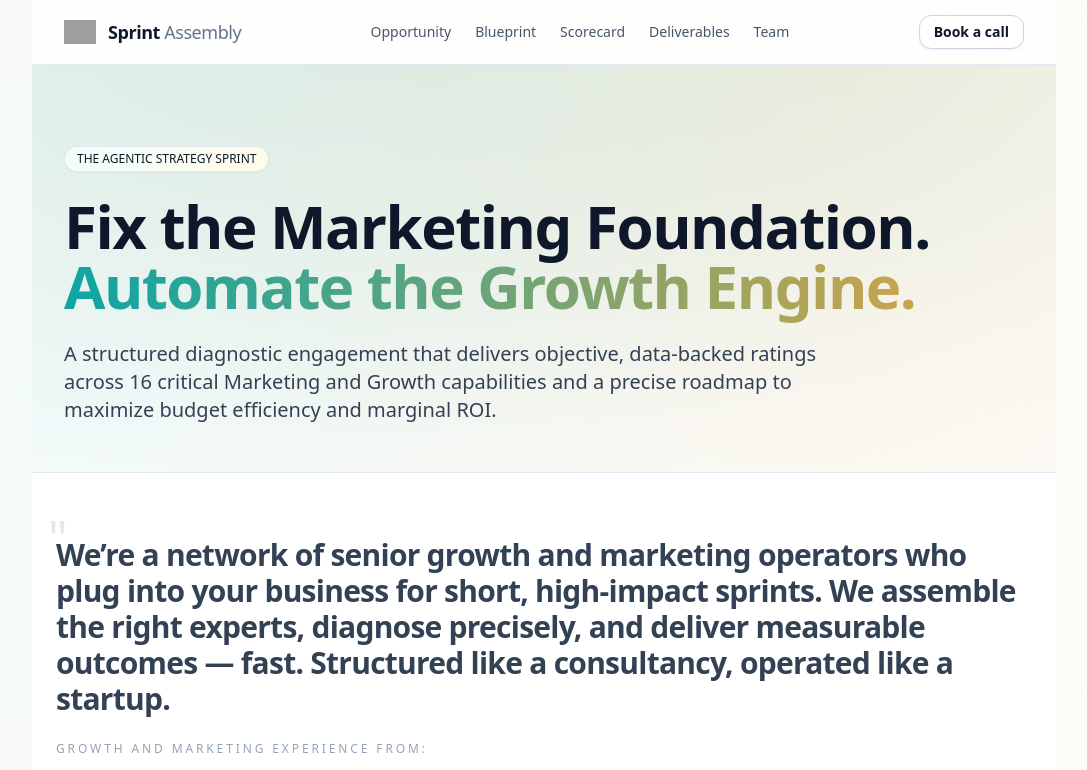
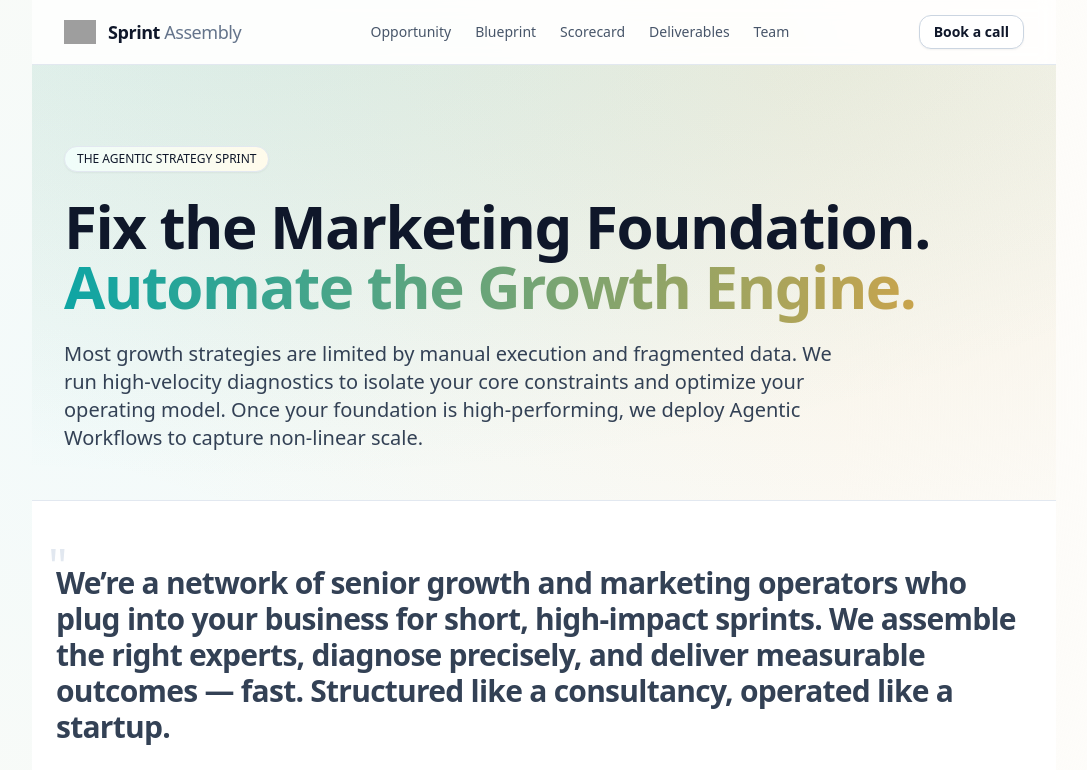
Before and after one commit to nabiliogram/sprint, a React (Vite) app: page / in a window 1280 px wide. Shown: the top 770 px of the page, without its empty margins (96-1183 px from the left). Built offline with nearby package versions, Linux system fonts and the light colour scheme; grey boxes are pictures that could not be loaded.

Commit message:
Revise marketing engagement description
Updated the description to focus on high-velocity diagnostics and optimization.

```diff
--- a/src/App.jsx
+++ b/src/App.jsx
@@ -503,7 +503,7 @@ const App = () => {
               </span>
             </h1>
             <p className="mt-6 text-lg sm:text-xl text-slate-700 max-w-3xl">
-              A structured diagnostic engagement that delivers objective, data-backed ratings across 16 critical Marketing and Growth capabilities and a precise roadmap to maximize budget efficiency and marginal ROI.
+              Most growth strategies are limited by manual execution and fragmented data. We run high-velocity diagnostics to isolate your core constraints and optimize your operating model. Once your foundation is high-performing, we deploy Agentic Workflows to capture non-linear scale.
             </p>
           </MotionDiv>
         </div>
```
